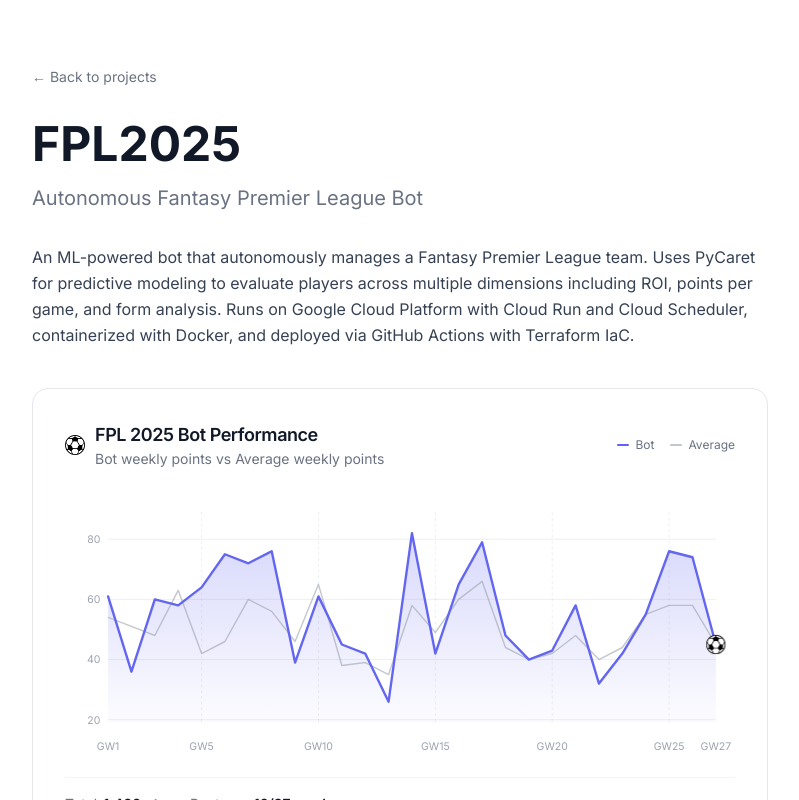
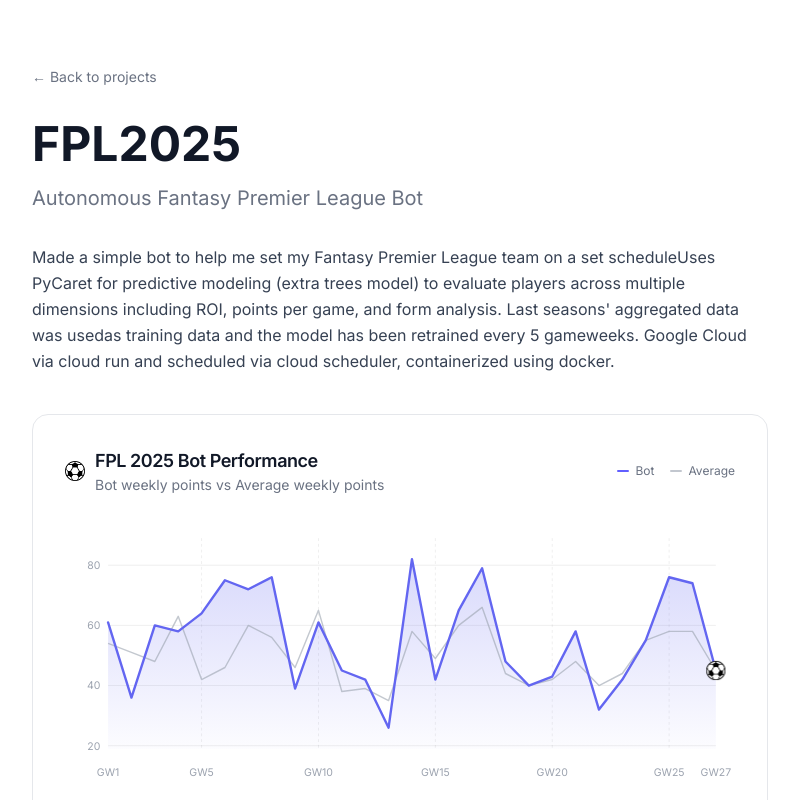
Before and after one commit to datareemz/portfolio_f, a Next.js app: page /projects/fpl2025 in a window 1280 px wide. Shown: the top 800 px of the page, without its empty margins (240-1039 px from the left). Built offline with nearby package versions, Linux system fonts and the light colour scheme.

Commit message:
removing slb

```diff
--- a/src/components/NavLinks.tsx
+++ b/src/components/NavLinks.tsx
@@ -7,8 +7,8 @@
 }
 
 const NAV_ITEMS: NavItem[] = [
+  { label: "About Me", href: "/about" },
   { label: "Portfolio", href: "/portfolio" },
-  { label: "About Me", href: "/about" },
   { label: "Contact Me", href: "/contact" },
 ];
 
--- a/src/data/projects.ts
+++ b/src/data/projects.ts
@@ -16,11 +16,11 @@
     title: "FPL2025",
     tagline: "Autonomous Fantasy Premier League Bot",
     description:
-      "An ML-powered bot that autonomously manages a Fantasy Premier League team. " +
-      "Uses PyCaret for predictive modeling to evaluate players across multiple " +
-      "dimensions including ROI, points per game, and form analysis. Runs on " +
-      "Google Cloud Platform with Cloud Run and Cloud Scheduler, containerized " +
-      "with Docker, and deployed via GitHub Actions with Terraform IaC.",
+      "Made a simple bot to help me set my Fantasy Premier League team on a set schedule" +
+      "Uses PyCaret for predictive modeling (extra trees model) to evaluate players across multiple " +
+      "dimensions including ROI, points per game, and form analysis. Last seasons' aggregated data was used" +
+      "as training data and the model has been retrained every 5 gameweeks. " +
+      "Google Cloud via cloud run and scheduled via cloud scheduler, containerized using docker.",
     techStack: ["Python", "GCP", "PyCaret", "Docker", "Terraform"],
     githubUrl: "https://github.com/datareemz/FPL2025",
     status: "live",
@@ -28,11 +28,10 @@
   {
     slug: "portfolio",
     title: "This Portfolio",
-    tagline: "The site you are looking at right now",
+    tagline: "The site you are looking at right now :)",
     description:
-      "A minimalist, personality-driven portfolio built with Next.js, " +
-      "Tailwind CSS, and Framer Motion. Features a typewriter animation, " +
-      "system-aware dark mode, and smooth scroll-triggered animations.",
+      "A minimalist design portfolio websit built with Next.js and " +
+      "Tailwind CSS",
     techStack: ["Next.js", "TypeScript", "Tailwind CSS", "Framer Motion"],
     githubUrl: null,
     status: "live",
@@ -41,7 +40,7 @@
     slug: "coming-soon",
     title: "Coming Soon",
     tagline: "Something interesting is brewing",
-    description: "A new project is in the works. Stay tuned.",
+    description: "A new project is cooking. Stay tuned for more updates",
     techStack: [],
     githubUrl: null,
     status: "coming-soon",
```
